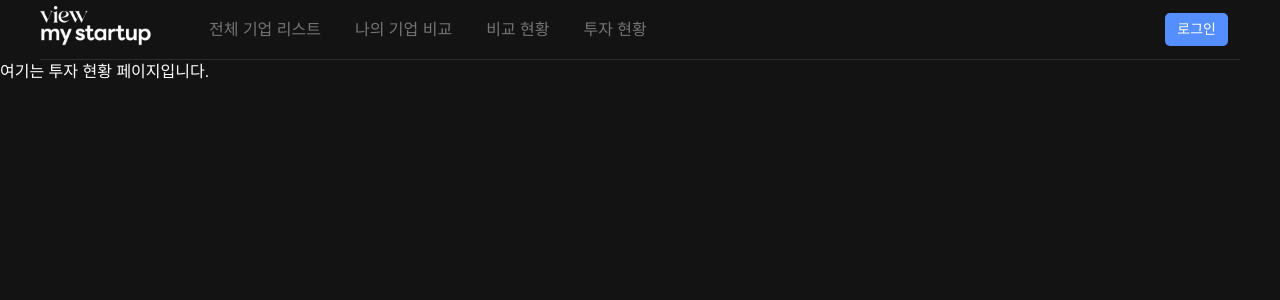
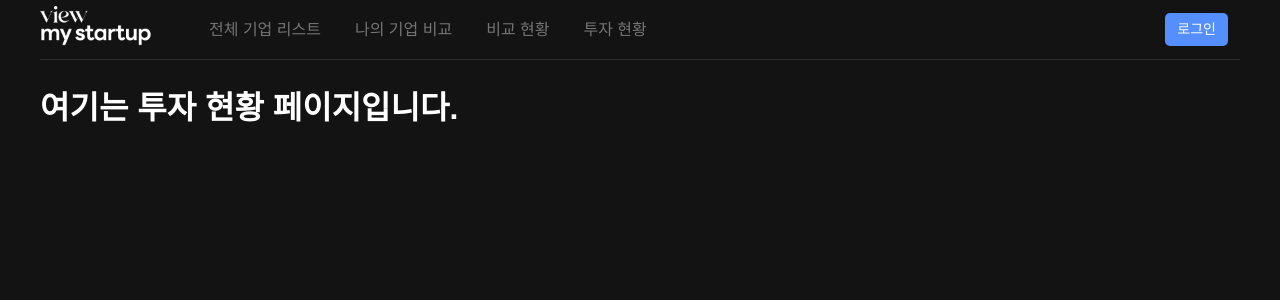
Before and after one commit to kipid/View-My-Startup-Codeit, a React (Create React App) app: page /user/1/investment-status in a window 1280 px wide. Shown: the top 300 px of the page. Built offline with nearby package versions, Linux system fonts and the light colour scheme; a web font is replaced by a local one.

Commit message:
Update InvestmentStatusPage.jsx

```diff
--- a/src/pages/InvestmentStatusPage.jsx
+++ b/src/pages/InvestmentStatusPage.jsx
@@ -1,5 +1,5 @@
 function InvestmentStatusPage() {
-  return "여기는 투자 현황 페이지입니다.";
+	return <h1>여기는 투자 현황 페이지입니다.</h1>;
 }
 
 export default InvestmentStatusPage;
```
